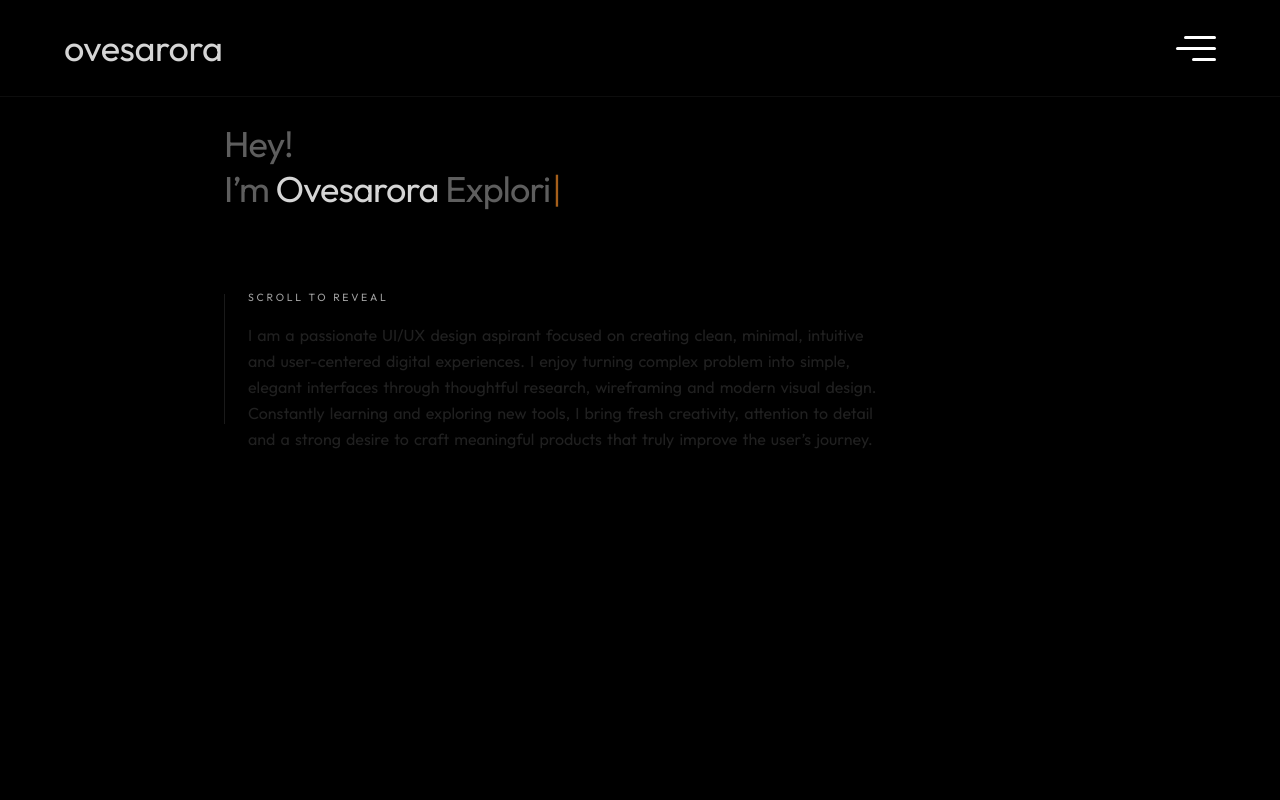
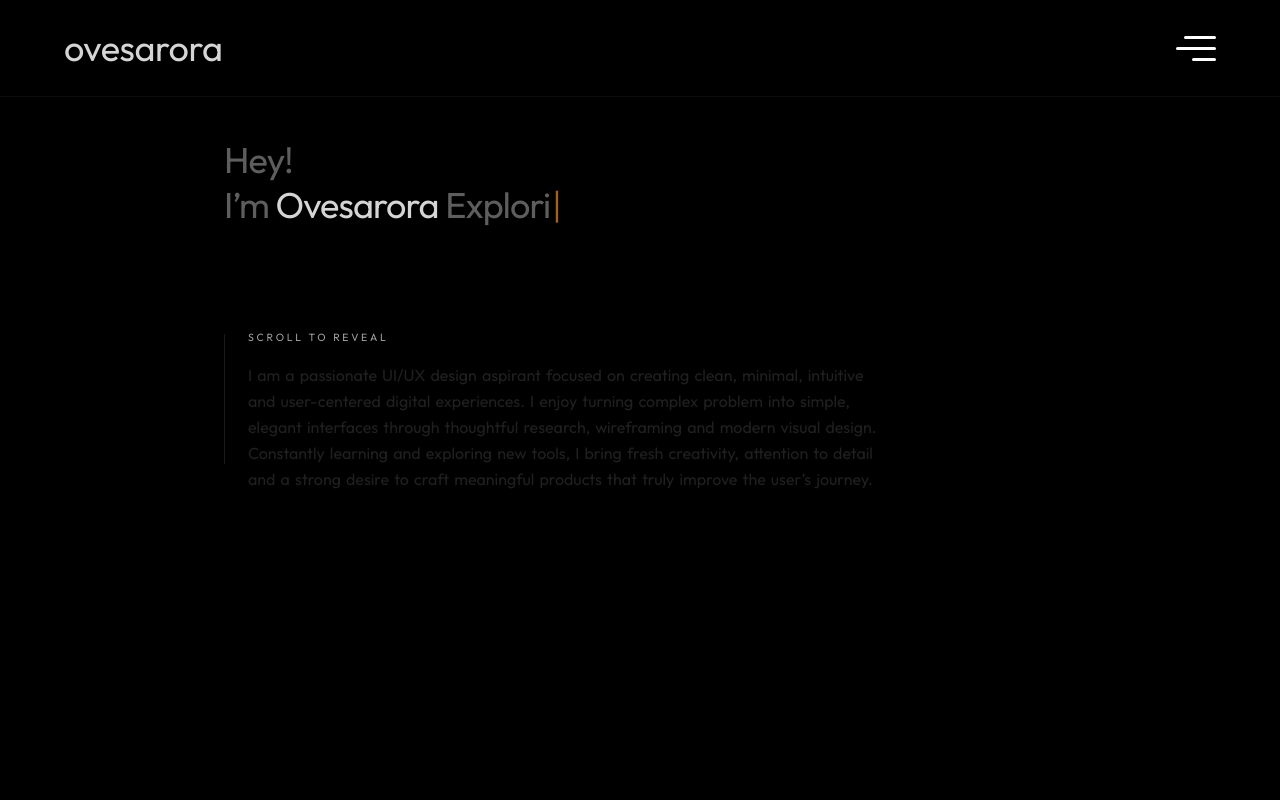
Before and after one commit to mr-saad/oves-portfolio, a React (Vite) app: page / in a window 1280 px wide. Shown: the top 800 px of the page. Built offline with nearby package versions, Linux system fonts and the light colour scheme.

Commit message:
style: increase top margin and title-to-paragraph gap on home page

```diff
--- a/src/App.jsx
+++ b/src/App.jsx
@@ -46,7 +46,7 @@ function App() {
       <Navbar />
 
       {/* Main Content Area with Route Transitions */}
-      <main className="max-w-5xl mx-auto px-6 sm:px-8 md:px-16 lg:px-24 mt-2 sm:mt-4 md:mt-6 pb-6 min-h-[80vh]">
+      <main className="max-w-5xl mx-auto px-6 sm:px-8 md:px-16 lg:px-24 mt-4 sm:mt-6 md:mt-8 pb-6 min-h-[80vh]">
         <AnimatePresence mode="wait">
           <Routes location={location} key={location.pathname}>
             <Route path="/" index element={<Home />} />
--- a/src/routes/Home.jsx
+++ b/src/routes/Home.jsx
@@ -319,7 +319,7 @@ export default function Home() {
       initial="initial"
       animate="animate"
       exit="exit"
-      className="mt-0 sm:mt-2 md:mt-3"
+      className="mt-4 sm:mt-6 md:mt-8 lg:mt-10"
     >
       {/* Typewriter Heading with Animated Blinking Caret */}
       <h1 className="text-[1.75rem] sm:text-3xl md:text-4xl font-normal leading-tight tracking-tight min-h-[3.8em]">
@@ -347,7 +347,7 @@ export default function Home() {
       </h1>
 
       {/* Bio Summary Section with Progress Indicator Line & "SCROLL TO REVEAL" Header */}
-      <div className="my-5 sm:my-6 md:my-8 max-w-2xl">
+      <div className="mt-8 sm:mt-10 md:mt-14 mb-8 sm:mb-10 md:mb-12 max-w-2xl">
         <div className="relative pl-5 sm:pl-6">
           {/* Left vertical progress track indicator (compact height matching design) */}
           <div className="absolute left-0 top-1 h-[120px] sm:h-[130px] w-[1px] bg-white/10 overflow-hidden">
```
